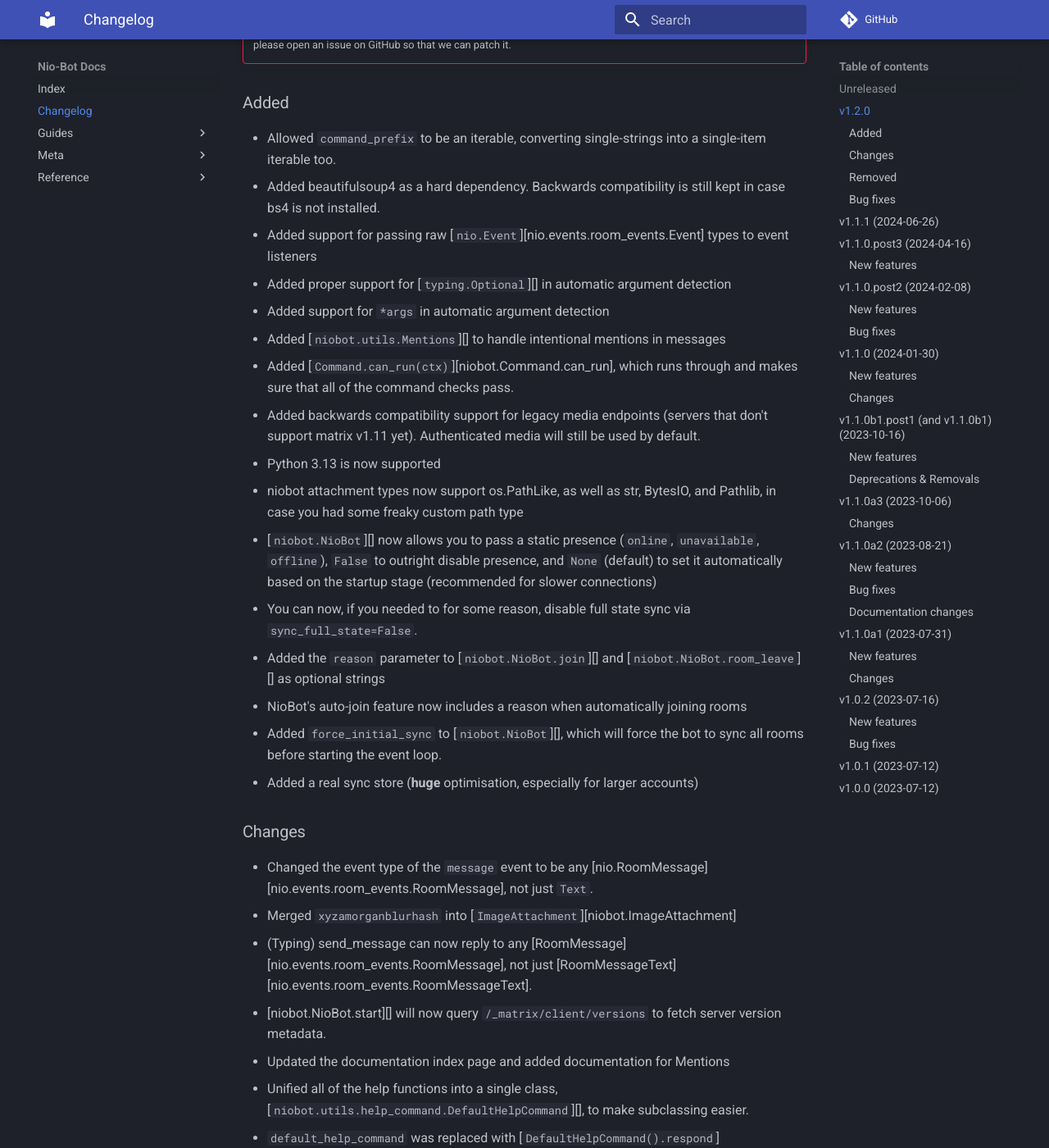
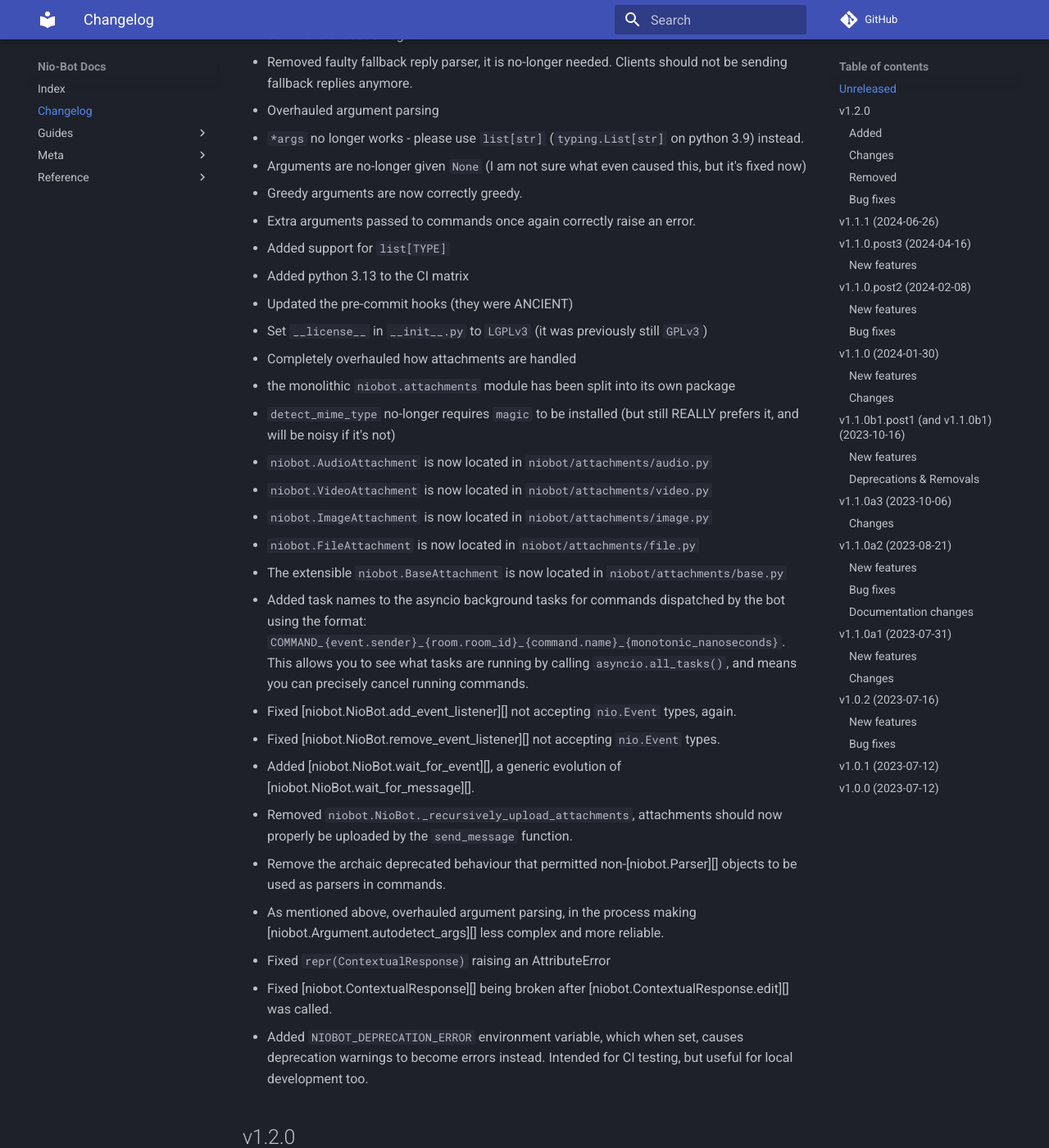
Before and after one commit to nexy7574/nio-bot, an MkDocs documentation site: the page built from docs/changelog.md, in a window 1280 px wide and 1400 px high, scrolled down 553 px. Shown: the whole window at 82% size. Built offline with MkDocs 1.6.1 and Material for MkDocs 9.7.7, drawn with Linux system fonts in a browser that asks for light colours; comment, search, counter and statistics services are not loaded; the version menu is left out; some of the changed text lies outside the part shown.

Commit message:
Update changelog

```diff
--- a/docs/changelog.md
+++ b/docs/changelog.md
@@ -8,7 +8,47 @@
 
     However, if you encounter an issue with these changes, you should open an issue on GitHub so that we can release them sooner!
 
+!!! danger "Potentially breaking changes since the last release"
+    The following changes may be potentially breaking if you use some lower-level features of the library:
+
+    * Attachments have been massively reworked, please check your code to see if there are any intellisense errors, or if you are using any of the removed methods.
+    * Argument detection has been massively reworked - while it should be a massive improvement, please check to make sure your arguments are still parsed as expected.
+
 * Added the sync filter "lazy load members" - should hopefully improve performance in large rooms.
+* Removed temporary lock on `niobot.NioBot.process_message`, which should allow parallel command execution again.
+* Removed faulty fallback reply parser, it is no-longer needed. Clients should not be sending fallback replies anymore.
+* Overhauled argument parsing
+  * `*args` no longer works - please use `list[str]` (`typing.List[str]` on python 3.9) instead.
+  * Arguments are no-longer given `None` (I am not sure what even caused this, but it's fixed now)
+  * Greedy arguments are now correctly greedy.
+  * Extra arguments passed to commands once again correctly raise an error.
+  * Added support for `list[TYPE]`
+* Added python 3.13 to the CI matrix
+* Updated the pre-commit hooks (they were ANCIENT)
+* Set `__license__` in `__init__.py` to `LGPLv3` (it was previously still `GPLv3`)
+* Completely overhauled how attachments are handled
+  * the monolithic `niobot.attachments` module has been split into its own package
+  * `detect_mime_type` no-longer requires `magic` to be installed (but still REALLY prefers it, and will be noisy if it's not)
+  * `niobot.AudioAttachment` is now located in `niobot/attachments/audio.py`
+  * `niobot.VideoAttachment` is now located in `niobot/attachments/video.py`
+  * `niobot.ImageAttachment` is now located in `niobot/attachments/image.py`
+  * `niobot.FileAttachment` is now located in `niobot/attachments/file.py`
+  * The extensible `niobot.BaseAttachment` is now located in `niobot/attachments/base.py`
+* Added task names to the asyncio background tasks for commands dispatched by the bot using the format:
+`COMMAND_{event.sender}_{room.room_id}_{command.name}_{monotonic_nanoseconds}`. This allows you to see what tasks are
+running by calling `asyncio.all_tasks()`, and means you can precisely cancel running commands.
+* Fixed [niobot.NioBot.add_event_listener][] not accepting `nio.Event` types, again.
+* Fixed [niobot.NioBot.remove_event_listener][] not accepting `nio.Event` types.
+* Added [niobot.NioBot.wait_for_event][], a generic evolution of [niobot.NioBot.wait_for_message][].
+* Removed `niobot.NioBot._recursively_upload_attachments`, attachments should now properly be uploaded by the
+`send_message` function.
+* Remove the archaic deprecated behaviour that permitted non-[niobot.Parser][] objects to be used as parsers in commands.
+* As mentioned above, overhauled argument parsing, in the process making [niobot.Argument.autodetect_args][]
+less complex and more reliable.
+* Fixed `repr(ContextualResponse)` raising an AttributeError
+* Fixed [niobot.ContextualResponse][] being broken after [niobot.ContextualResponse.edit][] was called.
+* Added `NIOBOT_DEPRECATION_ERROR` environment variable, which when set, causes deprecation warnings to become
+errors instead. Intended for CI testing, but useful for local development too.
 
 ## v1.2.0
 
```
